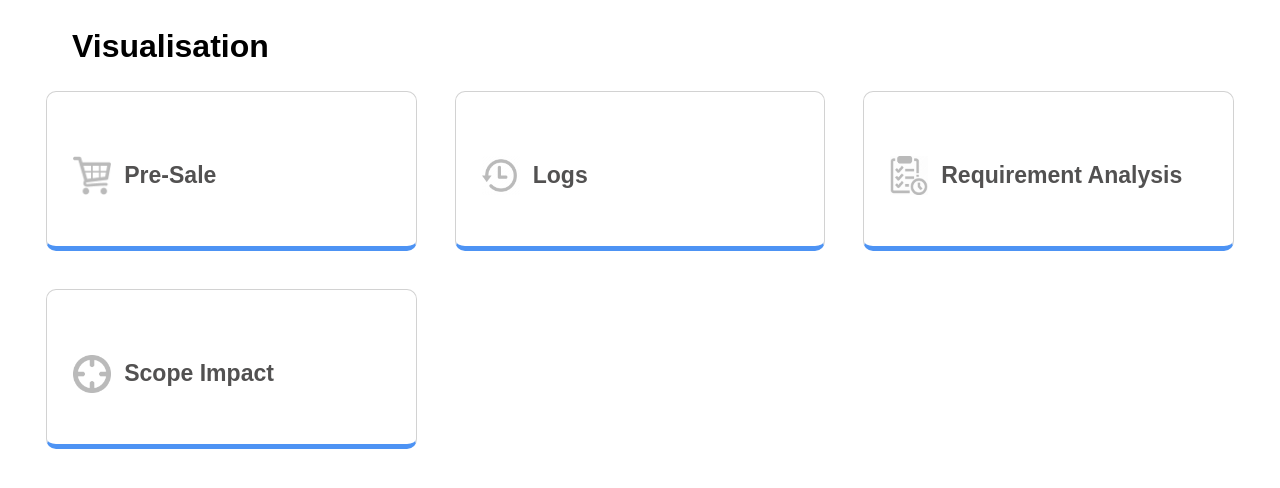
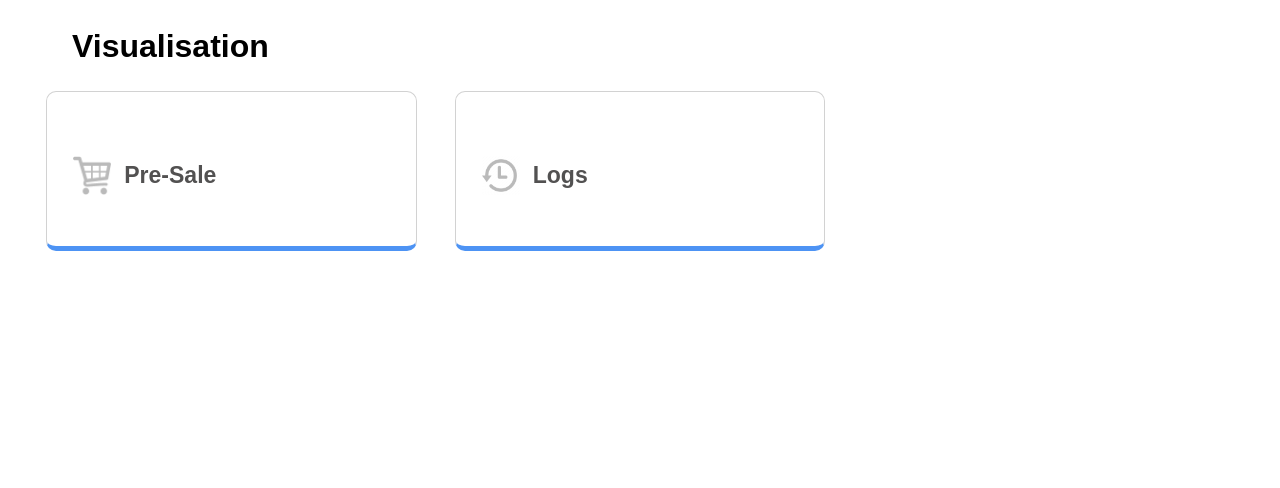
Before and after one commit to BT4103-Group-15/LLM-Agentic-Demo, a Flask app: template internal-staff-app/templates/Visualization.html in a window 1280 px wide. Shown: the part 82-570 px from the top of the page. Run offline with Flask 3, Linux system fonts and the light colour scheme; the template is opened without the code that fills it, so the values that code supplies are empty.

Commit message:
remove scoping impact and requirement analysis button in visualisation homepage

```diff
--- a/internal-staff-app/templates/Visualization.html
+++ b/internal-staff-app/templates/Visualization.html
@@ -23,14 +23,14 @@
             <img src="../assets/images/log-icon.png" alt="Projects">
             Logs
         </button>
-        <button class="button">
+        <!-- <button class="button">
             <img src="../assets/images/requirement-icon.png" alt="Projects">
             Requirement Analysis
         </button>
         <button class="button">
             <img src="../assets/images/scope-icon.png" alt="Projects">
             Scope Impact
-        </button>
+        </button> -->
     </div>
 
 </body>
```
Also changed, not shown: 2 other files.
